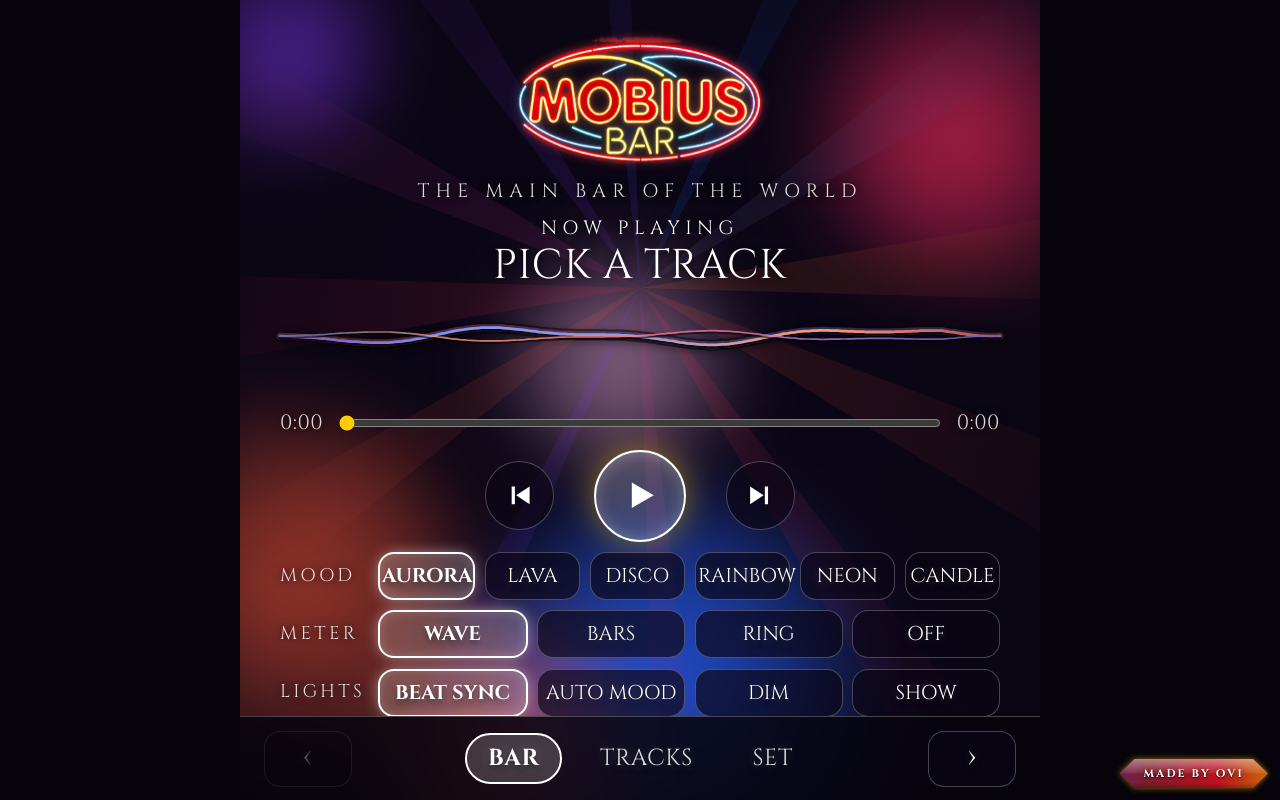
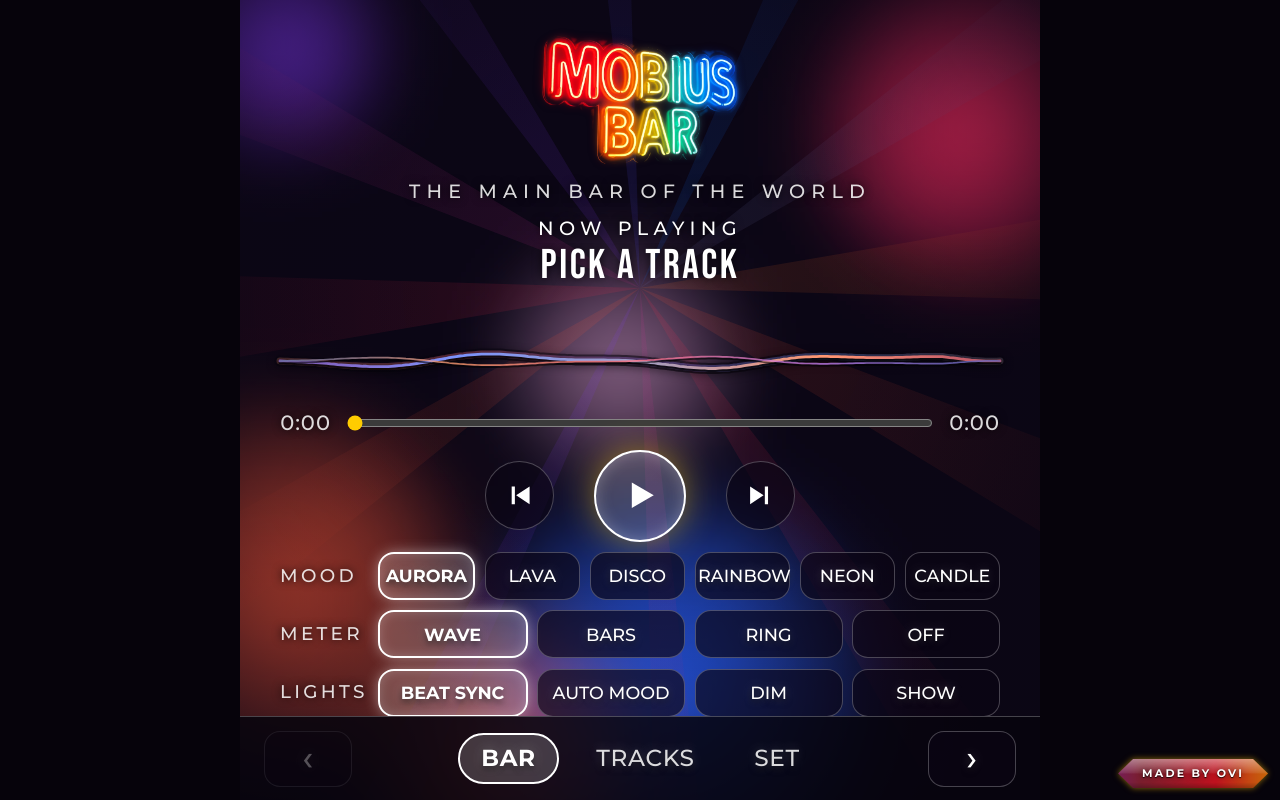
Before and after one commit to ovidemetrian/MOBIUS-BAR-PLAY-THE-LAMP, a plain HTML site: page index.html in a window 1280 px wide. Drawn offline with Linux system fonts and the light colour scheme.

Commit message:
Add files via upload

```diff
--- a/index.html
+++ b/index.html
@@ -6,17 +6,18 @@
   <meta name="theme-color" content="#0b0614">
   <meta name="description" content="The official Möbius Bar player: music, lights and moods for the main bar of the world.">
   <link rel="manifest" href="manifest.webmanifest">
+  <link rel="preconnect" href="https://fonts.googleapis.com">
+  <link rel="preconnect" href="https://fonts.gstatic.com" crossorigin>
+  <link rel="stylesheet" href="https://fonts.googleapis.com/css2?family=Bebas+Neue&family=Montserrat:wght@500;700&display=block">
   <link rel="icon" href="icon-192.png" type="image/png">
   <link rel="apple-touch-icon" href="icon-180.png">
   <meta name="apple-mobile-web-app-capable" content="yes">
   <meta name="mobile-web-app-capable" content="yes">
   <title>Möbius Bar Player</title>
   <style>
-    @font-face { font-family: "Cinzel"; src: url("cinzel-400.woff2") format("woff2"); font-weight: 400 500; font-display: swap; }
-    @font-face { font-family: "Cinzel"; src: url("cinzel-700.woff2") format("woff2"); font-weight: 600 900; font-display: swap; }
-    /* engraved capitals, white letters with a soft glow everywhere */
+    /* straight capitals: Montserrat for everything, Bebas Neue for the big titles; white with a soft glow */
     button, input, select, textarea { text-transform: inherit; letter-spacing: inherit; text-shadow: inherit; }
-    :root { color-scheme: dark; --type: "Cinzel", "Trajan Pro", "Optima", Georgia, serif; --bone: #ffffff; --dim: #ffffffd9; --wick: #ffcc00; --edge: #ffffff40; --ink: #ffffff; --press: #ffffff2e; }
+    :root { color-scheme: dark; --type: "Montserrat", "Helvetica Neue", Arial, sans-serif; --display: "Bebas Neue", "Oswald", "Arial Narrow", sans-serif; --bone: #ffffff; --dim: #ffffffd9; --wick: #ffcc00; --edge: #ffffff40; --ink: #ffffff; --press: #ffffff2e; }
     * { box-sizing: border-box; }
     html, body { margin: 0; height: 100%; background: #06030b; }
     body {
@@ -25,7 +26,7 @@
       color: var(--bone); -webkit-tap-highlight-color: transparent;
     }
     [hidden] { display: none !important; }
-    .serif { font-family: var(--type); }
+    .serif { font-family: var(--display); letter-spacing: .06em; }
 
     /* Fixed square stage: same picture on phone, tablet and computer */
     .stage {
@@ -66,9 +67,9 @@
     /* Page 1: the bar */
     .brand { text-align: center; }
     .brand h1 { margin: 0; line-height: 0; }
-    .brand h1 img { display: block; height: 15cqw; margin: 0 auto; animation: hum 7s ease-in-out infinite; }
+    .brand h1 img { display: block; height: 19cqw; width: 70cqw; object-fit: contain; margin: 0 auto; animation: hum 7s ease-in-out infinite; }
     /* Ovi's neon sign, cut out of its wall: only the glass glows over the lights */
-    .brand h1 img.cut { height: 19cqw; max-width: 70cqw; object-fit: contain; transition: opacity .45s ease; }
+    .brand h1 img.cut { transition: opacity .45s ease; }
     .brand h1 img.swap { opacity: 0; }
     /* the neon hums: a soft breathe with the odd flicker */
     @keyframes hum { 0%, 100% { filter: brightness(1); } 46% { filter: brightness(1.12); } 48% { filter: brightness(.82); } 49% { filter: brightness(1.1); } }
@@ -92,13 +93,13 @@
 
     .chips { display: flex; gap: 1.2cqw; }
     .chips button { min-height: 6cqw; }
-    .chips button { flex: 1 1 0; min-width: 0; padding: 0 .3cqw; font-size: 2.5cqw; letter-spacing: 0; }
+    .chips button { flex: 1 1 0; min-width: 0; padding: 0 .3cqw; font-size: 2.2cqw; letter-spacing: 0; }
     .chips button[aria-pressed="true"] { background: var(--press); color: #fff; border: 2px solid #fff; font-weight: 700; box-shadow: 0 0 2cqw -.4cqw #ffffffaa, inset 0 0 1.5cqw #ffffff33; }
     .chips .lab { flex: 0 0 11cqw; align-self: center; font-size: 2.3cqw; letter-spacing: .18em; text-transform: uppercase; color: var(--dim); text-shadow: 0 0 1cqw #000; }
 
     /* Page 2: tracks */
     .page-head { display: flex; align-items: center; gap: 3cqw; }
-    h2 { margin: 0; font-weight: 400; font-size: 6.4cqw; line-height: 1.05; text-shadow: 0 0 1.4cqw #000a; }
+    h2 { margin: 0; font-family: var(--display); letter-spacing: .06em; font-weight: 400; font-size: 7.4cqw; line-height: 1.05; text-shadow: 0 0 1.4cqw #000a; }
     .search {
       flex: 1; min-width: 0; height: 7cqw; padding: 0 2.4cqw; font: inherit; font-size: 3cqw;
       color: var(--bone); background: #0b0614c0; border: 1px solid var(--edge); border-radius: 2cqw;
@@ -120,6 +121,7 @@
     .card.on h3::after { content: "  ♪"; color: var(--accent); }
     .card .note { margin: .3cqw 0 0; font-size: 2.3cqw; color: var(--dim); white-space: nowrap; overflow: hidden; text-overflow: ellipsis; }
         .card button { min-height: 7cqw; padding: 0 .6cqw; font-size: 2.8cqw; }
+    .card .play, .card .keep { font-size: 2.4cqw; letter-spacing: 0; }
     .card .icon { display: grid; place-items: center; padding: 0; }
     .card .icon svg { width: 3.8cqw; height: 3.8cqw; fill: none; stroke: currentColor; stroke-width: 2.4; stroke-linecap: round; stroke-linejoin: round; }
     /* every button on a card wears the same frame */
@@ -248,7 +250,7 @@
 
           <section class="page" aria-label="The bar">
             <header class="brand">
-              <h1 id="bar-title"><img class="title-sign" src="neon-sign.svg" alt="Möbius Bar"></h1>
+              <h1 id="bar-title"><img class="title-sign cut swap" alt="Möbius Bar"></h1>
               <p>The main bar of the world</p>
             </header>
             <div class="now">
@@ -1117,7 +1119,7 @@
   // A hue turns the neon a new colour (the “New paint!” surprise).
   // Ovi's neon photo, cut out of its wall on the device: bright, coloured glass stays, the dark wall goes
   const NEON_PHOTO = "grok_image_1794755291947.jpg";
-  let NEON = "icon.svg";
+  let NEON = "neon-0.webp";
   // Ovi's neon signs take turns at random: a new one every so often, never the same twice in a row.
   // They are cut out ahead of time (neon-0..4.webp), so nothing heavy runs on the phone while it plays.
   const SIGNS = ["neon-0.webp", "neon-1.webp", "neon-2.webp", "neon-3.webp", "neon-4.webp"];
@@ -1134,14 +1136,15 @@
     if (signBusy) return;
     signBusy = true;
     let i = signIdx;
-    if (document.hidden || performance.now() - pageAt < 900) { signAt = clock - SIGN_EVERY + 2; signBusy = false; return; }   // wait for the slide to finish
+    if (signIdx >= 0 && (document.hidden || performance.now() - pageAt < 900)) { signAt = clock - SIGN_EVERY + 2; signBusy = false; return; }   // wait for the slide to finish
     while (SIGNS.length > 1 && i === signIdx) i = Math.floor(Math.random() * SIGNS.length);
     try {
       NEON = await loadSign(SIGNS[i]);
       signIdx = i;
       const t = $(".title-sign");
+      const first = !t.getAttribute("src");
       t.classList.add("swap");
-      setTimeout(() => { t.src = NEON; t.classList.add("cut"); t.classList.remove("swap"); }, 450);
+      setTimeout(() => { t.src = NEON; t.classList.remove("swap"); }, first ? 0 : 450);   // the first sign appears straight away
       artEl.classList.add("cut");
       if (showing) refreshArt();
     } catch {}
--- a/sw.js
+++ b/sw.js
@@ -1,6 +1,6 @@
 // Möbius Bar Player: offline shell. Audio streams from the network and is never cached.
-const CACHE = "mobius-bar-player-v25";
-const SHELL = ["./", "./index.html", "./manifest.webmanifest", "./icon-192.png", "./icon-512.png", "./icon-maskable-512.png", "./cinzel-400.woff2", "./cinzel-700.woff2", "./neon-0.webp", "./neon-1.webp", "./neon-2.webp", "./neon-3.webp", "./neon-4.webp"];
+const CACHE = "mobius-bar-player-v27";
+const SHELL = ["./", "./index.html", "./manifest.webmanifest", "./icon-192.png", "./icon-512.png", "./icon-maskable-512.png", "./neon-0.webp", "./neon-1.webp", "./neon-2.webp", "./neon-3.webp", "./neon-4.webp"];
 
 self.addEventListener("install", event => {
   event.waitUntil(caches.open(CACHE).then(cache => cache.addAll(SHELL)).then(() => self.skipWaiting()));
```
